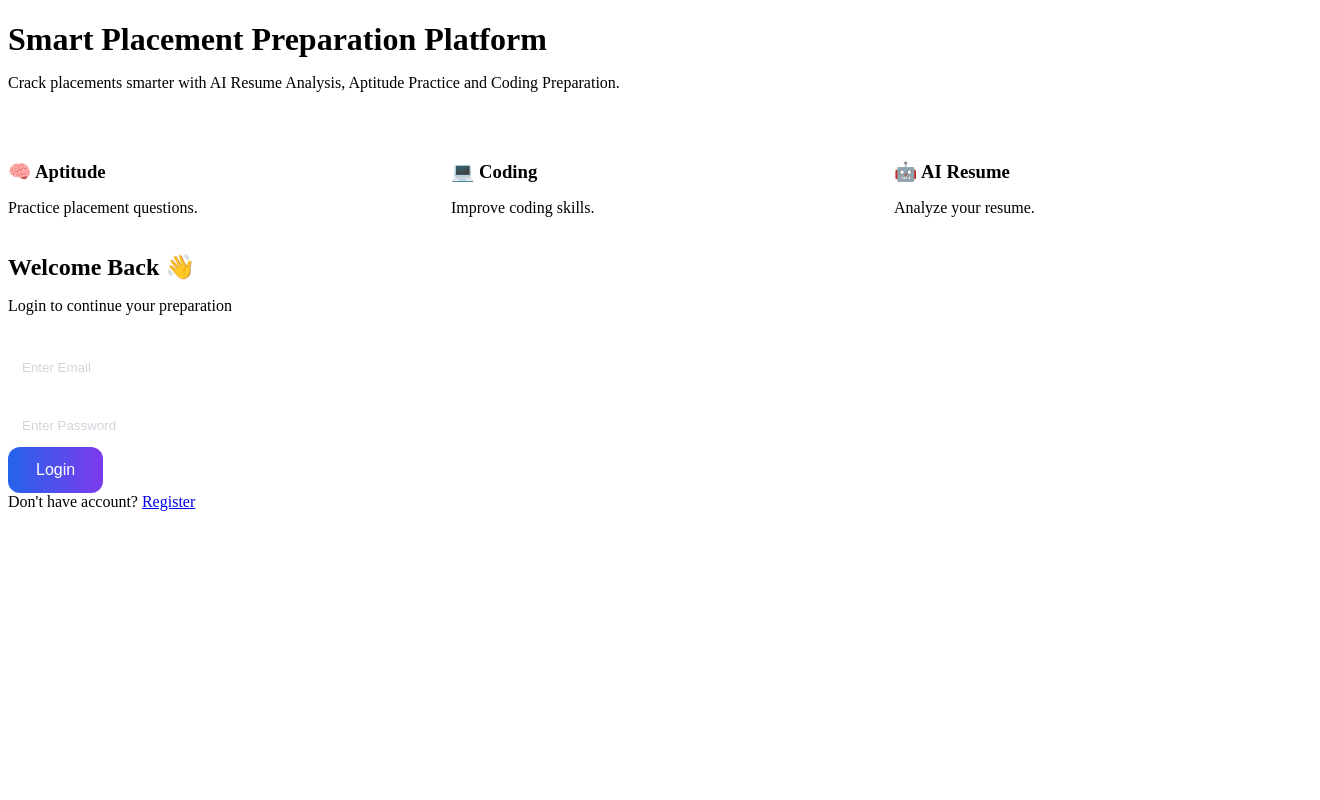
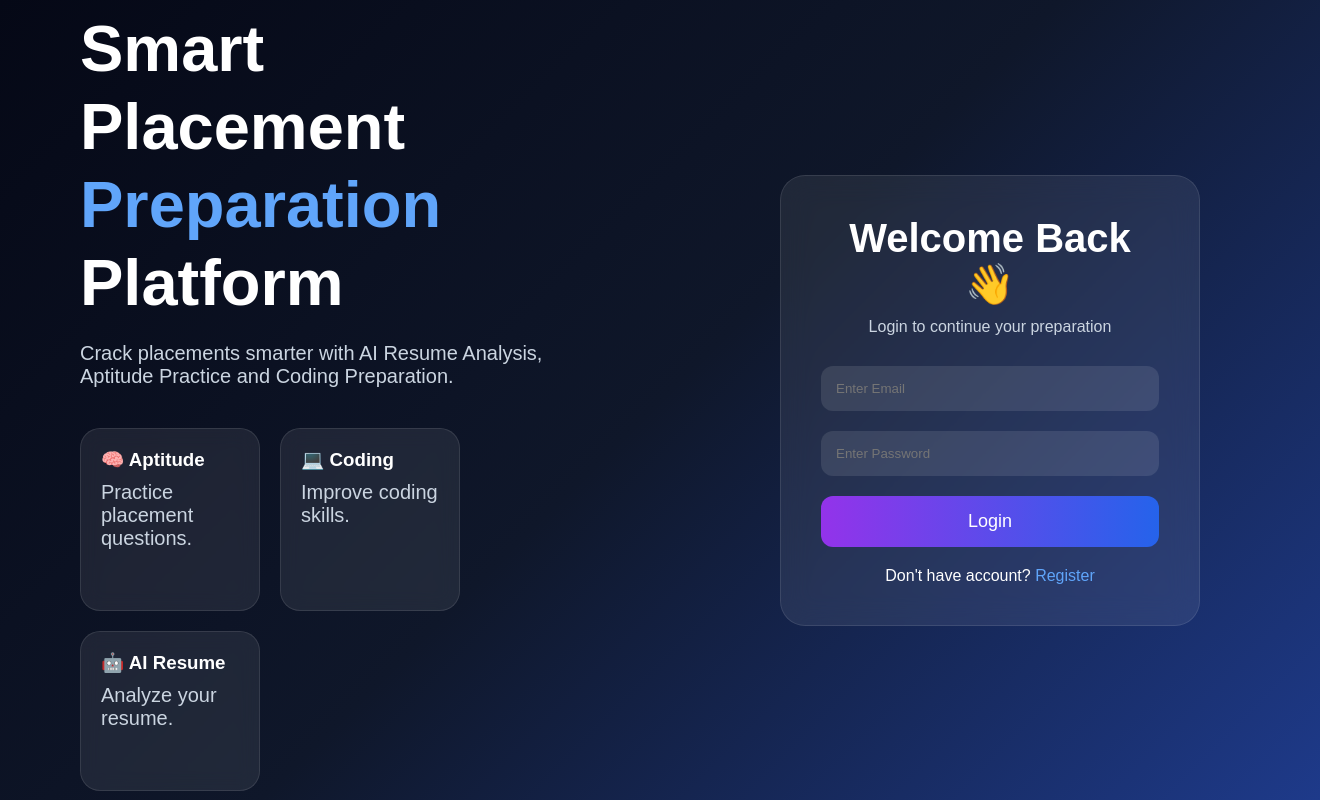
Before and after one commit to riteshml0211-cpu/smart-placement-platform, a Flask app: page /login in a window 1320 px wide; the page is wider, and only the part inside the window is pictured. Run offline with Flask 3, Linux system fonts and the light colour scheme.

Commit message:
Update style.css

```diff
--- a/static/style.css
+++ b/static/style.css
@@ -1,78 +1,154 @@
-* {
+*{
+    margin:0;
+    padding:0;
+    box-sizing:border-box;
+    font-family:Arial;
 }
 
-.card:hover {
-    transform: translateY(-5px);
+body{
+    height:100vh;
+    background:linear-gradient(135deg,#050816,#0f172a,#1e3a8a);
+    color:white;
 }
 
-.features {
-    display: grid;
-    grid-template-columns: repeat(auto-fit, minmax(250px, 1fr));
-    gap: 25px;
-    margin-top: 50px;
+.main-container{
+    display:flex;
+    height:100vh;
 }
 
-.feature-card {
-    background: rgba(255,255,255,0.07);
-    padding: 25px;
-    border-radius: 20px;
-    text-align: center;
-    transition: 0.3s;
+.left{
+    width:50%;
+    display:flex;
+    flex-direction:column;
+    justify-content:center;
+    padding:80px;
 }
 
-.feature-card:hover {
-    background: rgba(255,255,255,0.12);
-    transform: scale(1.03);
+.left h1{
+    font-size:65px;
+    line-height:1.2;
+    margin-bottom:20px;
 }
 
-.feature-card h3 {
-    margin-top: 15px;
-    margin-bottom: 10px;
+.left span{
+    color:#60a5fa;
 }
 
-input {
-    width: 100%;
-    padding: 14px;
-    margin-top: 15px;
-    border-radius: 10px;
-    border: none;
-    outline: none;
-    background: rgba(255,255,255,0.1);
-    color: white;
+.left p{
+    color:#cbd5e1;
+    font-size:20px;
+    margin-bottom:40px;
 }
 
-input::placeholder {
-    color: #d1d5db;
+.features{
+    display:flex;
+    gap:20px;
+    flex-wrap:wrap;
 }
 
-button {
-    background: linear-gradient(to right, #2563eb, #7c3aed);
-    color: white;
-    border: none;
-    padding: 14px 28px;
-    border-radius: 12px;
-    font-size: 16px;
-    cursor: pointer;
-    transition: 0.3s;
+.card{
+    background:rgba(255,255,255,0.08);
+    padding:20px;
+    border-radius:20px;
+    width:180px;
+    backdrop-filter:blur(10px);
+    border:1px solid rgba(255,255,255,0.1);
 }
 
-button:hover {
-    transform: scale(1.05);
-    opacity: 0.9;
+.card h3{
+    margin-bottom:10px;
 }
 
-h1, h2, h3 {
-    margin-bottom: 15px;
+.right{
+    width:50%;
+    display:flex;
+    justify-content:center;
+    align-items:center;
 }
 
-@media (max-width: 768px) {
+.login-box{
+    width:420px;
+    background:rgba(255,255,255,0.08);
+    padding:40px;
+    border-radius:25px;
+    backdrop-filter:blur(15px);
+    border:1px solid rgba(255,255,255,0.1);
+}
 
-    .hero h1 {
-        font-size: 40px;
-    }
+.login-box h2{
+    text-align:center;
+    margin-bottom:10px;
+    font-size:40px;
+}
 
-    nav {
-        padding: 15px 20px;
-    }
+.login-box p{
+    text-align:center;
+    color:#cbd5e1;
+    margin-bottom:30px;
+}
 
+input{
+    width:100%;
+    padding:15px;
+    margin-bottom:20px;
+    border:none;
+    border-radius:12px;
+    background:rgba(255,255,255,0.1);
+    color:white;
+    outline:none;
 }
+
+button{
+    width:100%;
+    padding:15px;
+    border:none;
+    border-radius:12px;
+    background:linear-gradient(to right,#9333ea,#2563eb);
+    color:white;
+    font-size:18px;
+    cursor:pointer;
+}
+
+button:hover{
+    opacity:0.9;
+}
+
+.link{
+    text-align:center;
+    margin-top:20px;
+}
+
+.link a{
+    color:#60a5fa;
+    text-decoration:none;
+}
+
+.dashboard{
+    padding:50px;
+}
+
+.navbar{
+    background:rgba(255,255,255,0.08);
+    padding:20px 50px;
+    display:flex;
+    justify-content:space-between;
+}
+
+.navbar a{
+    color:white;
+    text-decoration:none;
+    margin-left:20px;
+}
+
+.dashboard-cards{
+    display:grid;
+    grid-template-columns:repeat(3,1fr);
+    gap:25px;
+    margin-top:40px;
+}
+
+.dashboard-card{
+    background:rgba(255,255,255,0.08);
+    padding:30px;
+    border-radius:20px;
+}
```
